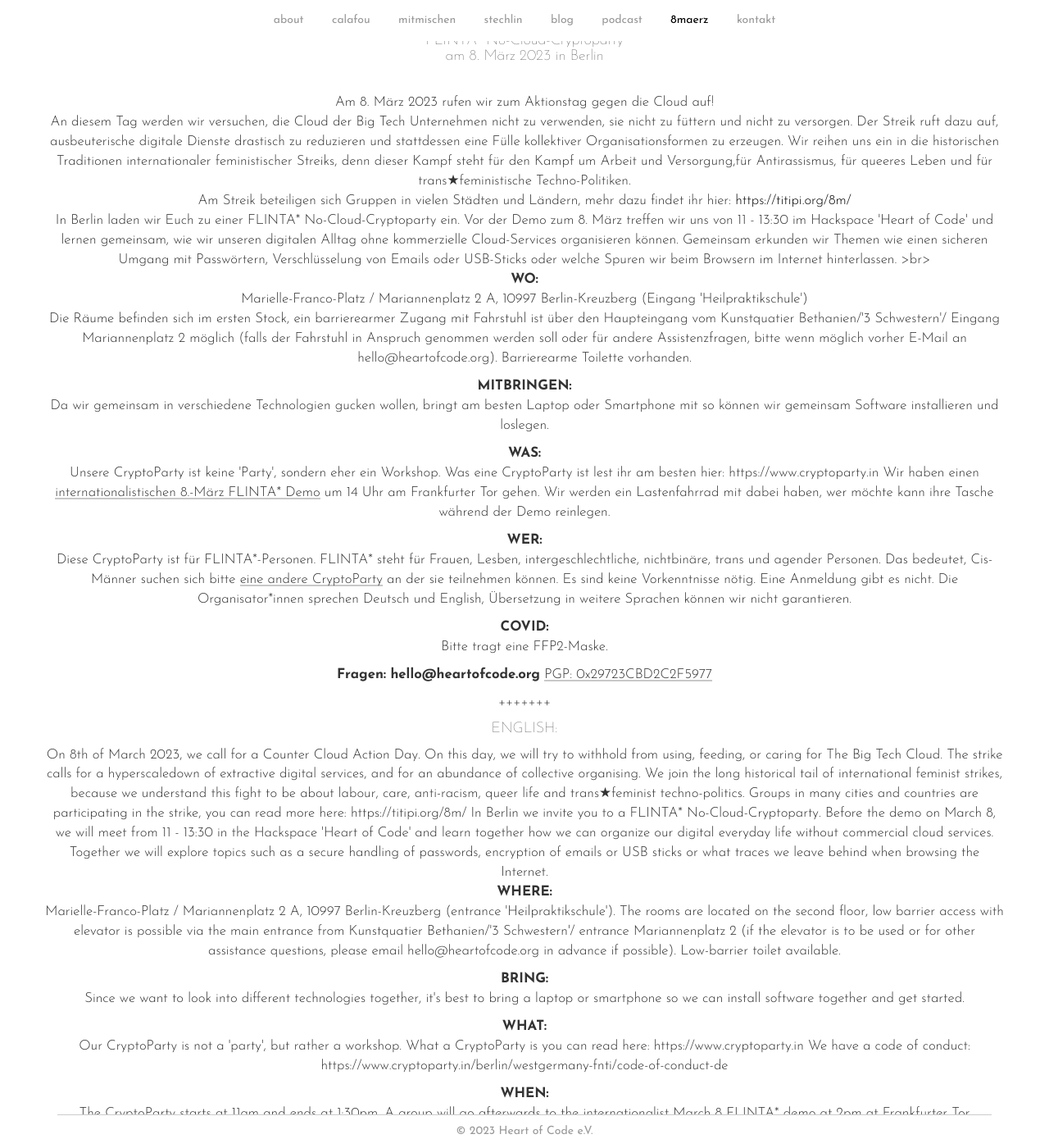
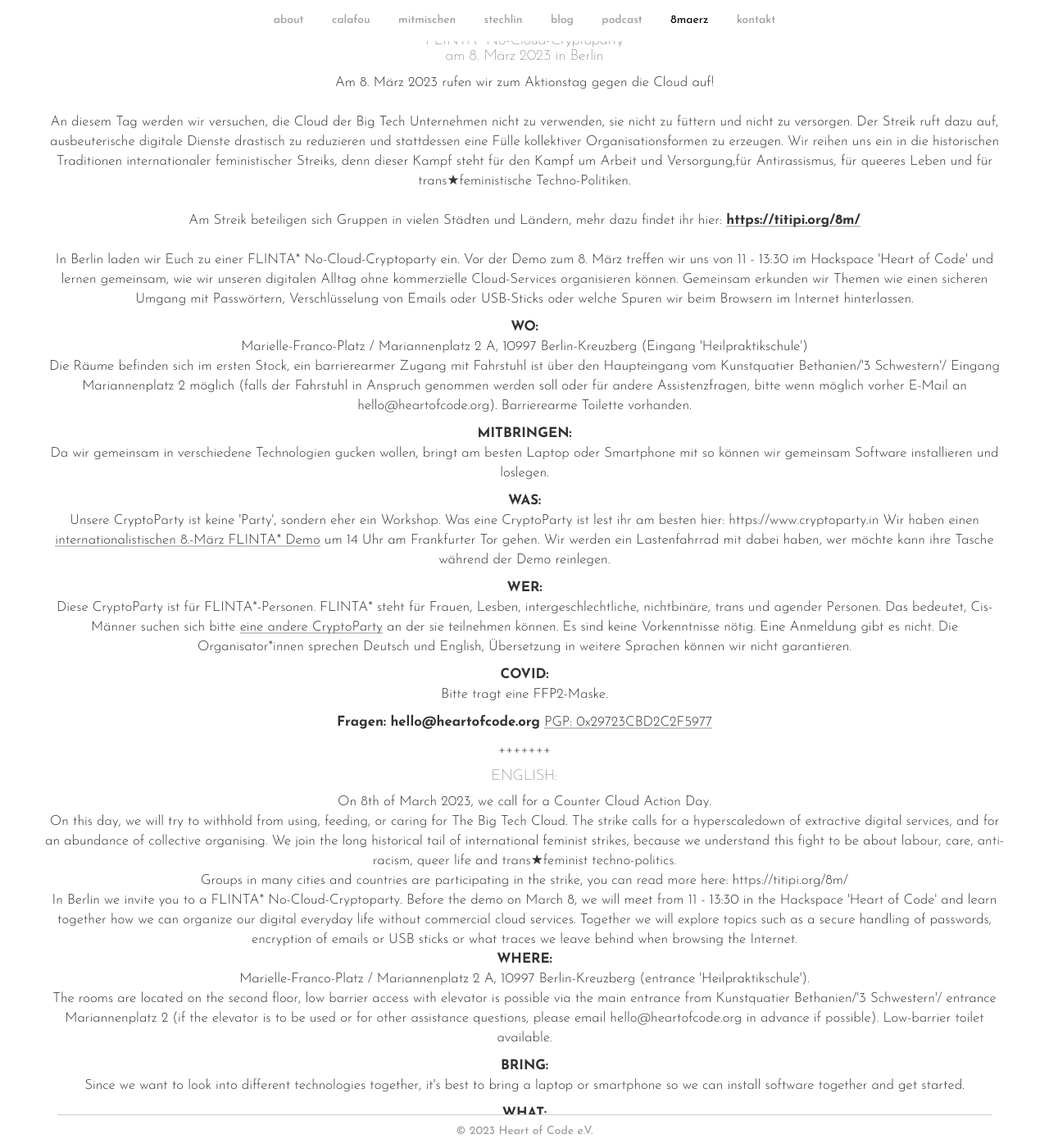
Before and after one commit to heartsofcode/heartofcode, a Jekyll site: the page built from 8maerz.html, in a window 1280 px wide and 1400 px high, scrolled down 280 px. Shown: the whole window at 82% size. Built offline with Jekyll 4.4.1, drawn with Linux system fonts in a browser that asks for light colours; some web fonts are replaced.

Commit message:
Update 8maerz.html

```diff
--- a/8maerz.html
+++ b/8maerz.html
@@ -15,12 +15,12 @@ weight : 5
 <h4>
   FLINTA* No-Cloud-Cryptoparty<br>am 8. März 2023 in Berlin
 </h4>
-<br>
+<p>
 Am 8. März 2023 rufen wir zum Aktionstag gegen die Cloud auf!<br>
-An diesem Tag werden wir versuchen, die Cloud der Big Tech Unternehmen nicht zu verwenden, sie nicht zu füttern und nicht zu versorgen. Der Streik ruft dazu auf, ausbeuterische digitale Dienste drastisch zu reduzieren und stattdessen eine Fülle kollektiver Organisationsformen zu erzeugen. Wir reihen uns ein in die historischen Traditionen internationaler feministischer Streiks, denn dieser Kampf steht für den Kampf um Arbeit und Versorgung,für Antirassismus, für queeres Leben und für trans★feministische Techno-Politiken.<br>
-Am Streik beteiligen sich Gruppen in vielen Städten und Ländern, mehr dazu findet ihr hier: <a href="https://titipi.org/8m/">https://titipi.org/8m/</a> <br>
-In Berlin laden wir Euch zu einer FLINTA* No-Cloud-Cryptoparty ein. Vor der Demo zum 8. März treffen wir uns von 11 - 13:30 im Hackspace 'Heart of Code' und lernen gemeinsam, wie wir unseren digitalen Alltag ohne kommerzielle Cloud-Services organisieren können. Gemeinsam erkunden wir Themen wie einen sicheren Umgang mit Passwörtern, Verschlüsselung von Emails oder USB-Sticks oder welche Spuren wir beim Browsern im Internet hinterlassen.
->br>
+<br>An diesem Tag werden wir versuchen, die Cloud der Big Tech Unternehmen nicht zu verwenden, sie nicht zu füttern und nicht zu versorgen. Der Streik ruft dazu auf, ausbeuterische digitale Dienste drastisch zu reduzieren und stattdessen eine Fülle kollektiver Organisationsformen zu erzeugen. Wir reihen uns ein in die historischen Traditionen internationaler feministischer Streiks, denn dieser Kampf steht für den Kampf um Arbeit und Versorgung,für Antirassismus, für queeres Leben und für trans★feministische Techno-Politiken.
+<br><br>Am Streik beteiligen sich Gruppen in vielen Städten und Ländern, mehr dazu findet ihr hier: <a href="https://titipi.org/8m/"><b>https://titipi.org/8m/</b></a>
+<br><br>In Berlin laden wir Euch zu einer FLINTA* No-Cloud-Cryptoparty ein. Vor der Demo zum 8. März treffen wir uns von 11 - 13:30 im Hackspace 'Heart of Code' und lernen gemeinsam, wie wir unseren digitalen Alltag ohne kommerzielle Cloud-Services organisieren können. Gemeinsam erkunden wir Themen wie einen sicheren Umgang mit Passwörtern, Verschlüsselung von Emails oder USB-Sticks oder welche Spuren wir beim Browsern im Internet hinterlassen.
+  <br></p>
   <p><b>WO:</b><br>
 Marielle-Franco-Platz / Mariannenplatz 2 A, 10997 Berlin-Kreuzberg (Eingang 'Heilpraktikschule')
 <br>Die Räume befinden sich im ersten Stock, ein barrierearmer Zugang mit Fahrstuhl ist über den Haupteingang vom Kunstquatier Bethanien/'3 Schwestern'/ Eingang Mariannenplatz 2 möglich (falls der Fahrstuhl in Anspruch genommen werden soll oder für andere Assistenzfragen, bitte wenn möglich vorher E-Mail an hello@heartofcode.org). Barrierearme Toilette vorhanden.
@@ -44,24 +44,30 @@ Bitte tragt eine FFP2-Maske.
 +++++++
 <H4>ENGLISH:</H4>
 On 8th of March 2023, we call for a Counter Cloud Action Day.
-On this day, we will try to withhold from using, feeding, or caring for The Big Tech Cloud. The strike calls for a hyperscaledown of extractive digital services, and for an abundance of collective organising. We join the long historical tail of international feminist strikes, because we understand this fight to be about labour, care, anti-racism, queer life and trans★feminist techno-politics.
-Groups in many cities and countries are participating in the strike, you can read more here: https://titipi.org/8m/
-In Berlin we invite you to a FLINTA* No-Cloud-Cryptoparty. Before the demo on March 8, we will meet from 11 - 13:30 in the Hackspace 'Heart of Code' and learn together how we can organize our digital everyday life without commercial cloud services. Together we will explore topics such as a secure handling of passwords, encryption of emails or USB sticks or what traces we leave behind when browsing the Internet.
+<br>On this day, we will try to withhold from using, feeding, or caring for The Big Tech Cloud. The strike calls for a hyperscaledown of extractive digital services, and for an abundance of collective organising. We join the long historical tail of international feminist strikes, because we understand this fight to be about labour, care, anti-racism, queer life and trans★feminist techno-politics.
+<br>Groups in many cities and countries are participating in the strike, you can read more here: https://titipi.org/8m/
+<br>In Berlin we invite you to a FLINTA* No-Cloud-Cryptoparty. Before the demo on March 8, we will meet from 11 - 13:30 in the Hackspace 'Heart of Code' and learn together how we can organize our digital everyday life without commercial cloud services. Together we will explore topics such as a secure handling of passwords, encryption of emails or USB sticks or what traces we leave behind when browsing the Internet.
   <p><b>WHERE:</b><br>
 Marielle-Franco-Platz / Mariannenplatz 2 A, 10997 Berlin-Kreuzberg (entrance 'Heilpraktikschule').
-The rooms are located on the second floor, low barrier access with elevator is possible via the main entrance from Kunstquatier Bethanien/'3 Schwestern'/ entrance Mariannenplatz 2 (if the elevator is to be used or for other assistance questions, please email hello@heartofcode.org in advance if possible). Low-barrier toilet available.
+<br>The rooms are located on the second floor, low barrier access with elevator is possible via the main entrance from Kunstquatier Bethanien/'3 Schwestern'/ entrance Mariannenplatz 2 (if the elevator is to be used or for other assistance questions, please email hello@heartofcode.org in advance if possible). Low-barrier toilet available.
+<br>
   </p><p><b>BRING:</b><br>
 Since we want to look into different technologies together, it's best to bring a laptop or smartphone so we can install software together and get started.
+<br>
   </p><p><b>WHAT:</b><br>
 Our CryptoParty is not a 'party', but rather a workshop. What a CryptoParty is you can read here: https://www.cryptoparty.in
 We have a code of conduct: https://www.cryptoparty.in/berlin/westgermany-fnti/code-of-conduct-de
+<br>
   </p><p><b>WHEN:</b><br>
 The CryptoParty starts at 11am and ends at 1:30pm. A group will go afterwards to the internationalist March 8 FLINTA* demo at 2pm at Frankfurter Tor https://stressfaktor.squat.net/node/274942 We will have a cargo bike with us, whoever wants can put their bag in it during the demo.
+<br>
   </p><p><b>WHO:</b><br>
 This CryptoParty is for FLINTA* people. FLINTA* (in German) stands for women, lesbian, intergender, non-binary, trans, and agender people. This means cis men please find another CryptoParty https://www.cryptoparty.in/berlin to attend.
 No prior experience is necessary. There is no registration. The organizers speak German and English, translation into other languages cannot be guaranteed.
+<br>
   </p><p><b>COVID:</b><br>
 Please wear an FFP2 mask.
+<br>
   </p><p><b>Questions: hello@heartofcode.org</b>
  <a href="https://keys.mailvelope.com/pks/lookup?op=get&search=hello@heartofcode.org">PGP: 0x29723CBD2C2F5977</a><br>
 </p>
```
Lines whose indentation alone changed are shown as unchanged.
